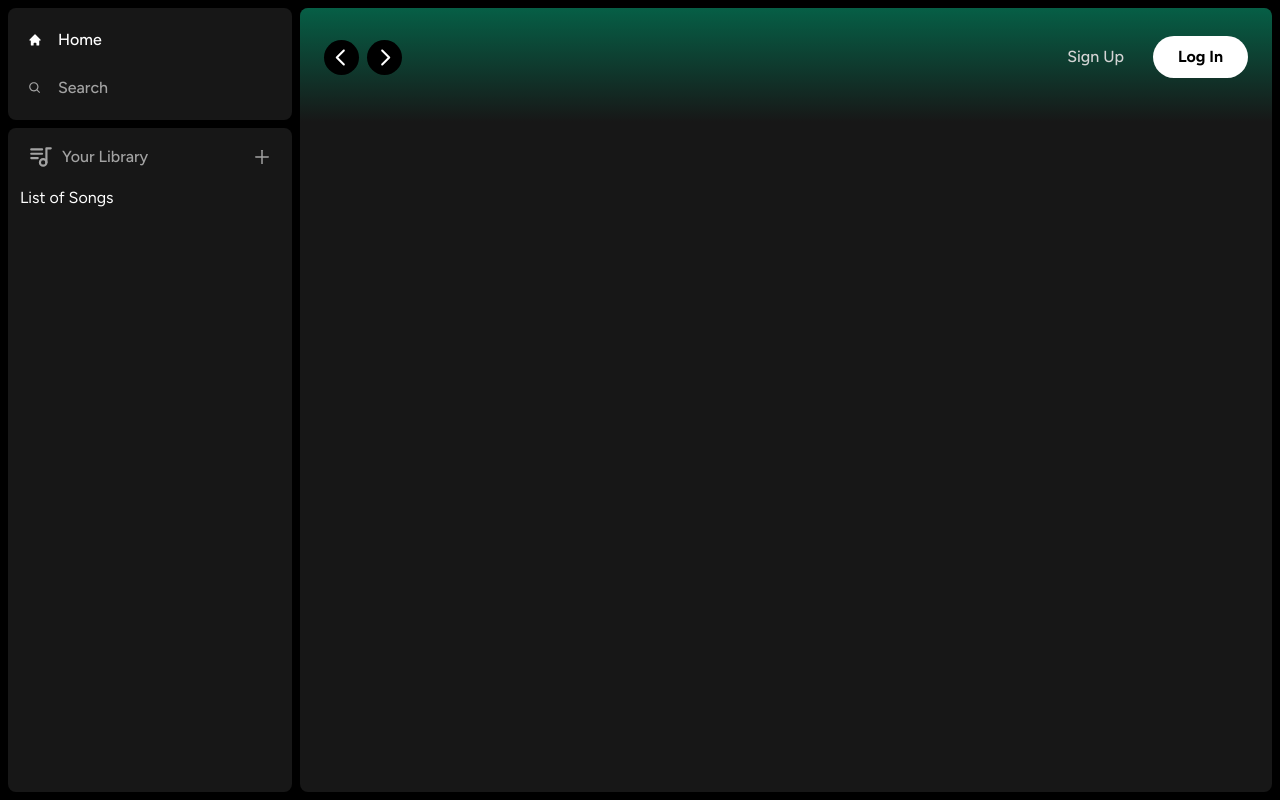
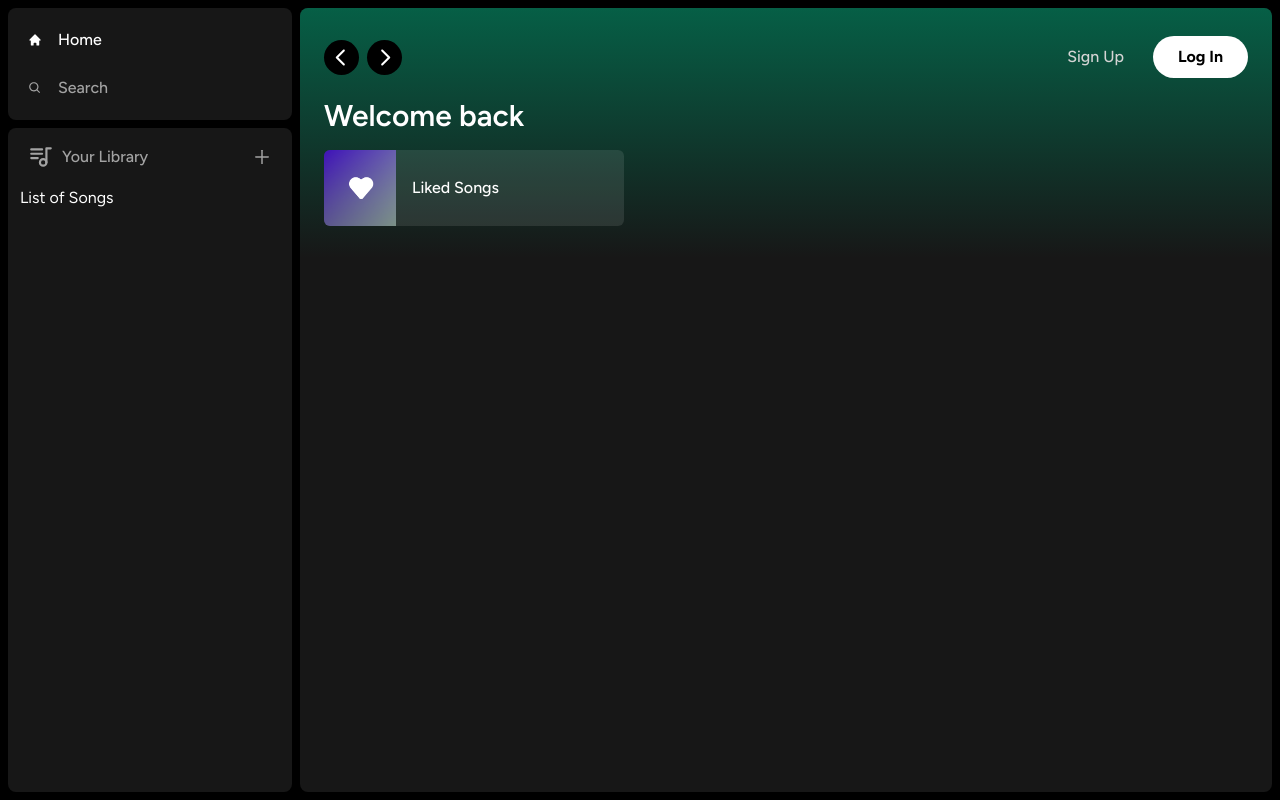
Before and after one commit to BharathxD/Spotify-Clone, a Next.js app: page / in a window 1280 px wide. Built offline with nearby package versions, Linux system fonts and the light colour scheme.

Commit message:
Added ListIcons

```diff
--- a/src/app/page.tsx
+++ b/src/app/page.tsx
@@ -1,9 +1,21 @@
 import Header from "@/components/Header/Header";
+import ListItem from "@/components/List/ListItem";
 
 export default function Home() {
   return (
     <div className="bg-neutral-900 rounded-lg h-full w-full overflow-hidden overflow-y-auto">
-      <Header> </Header>
+      <Header>
+        <div className="mb-2">
+          <h1 className="text-white text-3xl font-semibold">Welcome back</h1>
+          <div className="grid grid-cols-1 sm:grid-cols-2 xl:grid-cols-3 2xl:grid-cols-4 gap-3 mt-4">
+            <ListItem
+              image="/images/liked.png"
+              name="Liked Songs"
+              href={"/liked"}
+            />
+          </div>
+        </div>
+      </Header>
     </div>
   );
 }
--- /dev/null
+++ b/src/components/List/ListItem.tsx
@@ -0,0 +1,33 @@
+"use client";
+
+import Image from "next/image";
+import { useRouter } from "next/navigation";
+import { FC } from "react";
+import { BsPlayFill } from "react-icons/bs";
+
+interface ListItemProps {
+  image: string;
+  name: string;
+  href: string;
+}
+
+const ListItem: FC<ListItemProps> = ({ image, href, name }) => {
+  const router = useRouter();
+  const onClick = () => {
+    // TODO: Add authentication before redirecting
+    router.push(href);
+  };
+  return (
+    <button className="relative group flex items-center rounded-md overflow-hidden gap-x-4 bg-neutral-100/10 hover:bg-neutral-100/20 transition pr-4">
+      <div className="relative min-h-[76px] min-w-[72px]">
+        <Image className="object-cover" src={image} alt={name} fill />
+      </div>
+      <p className="font-medium truncate py-5">{name}</p>
+      <div className="absolute flex transition opacity-0 rounded-full items-center justify-center bg-green-500 p-2 drop-shadow-xl right-5 group-hover:opacity-100 hover:scale-110">
+        <BsPlayFill className="text-black" size={25} />
+      </div>
+    </button>
+  );
+};
+
+export default ListItem;
```
Also changed, not shown: public/images/liked.png (added).
